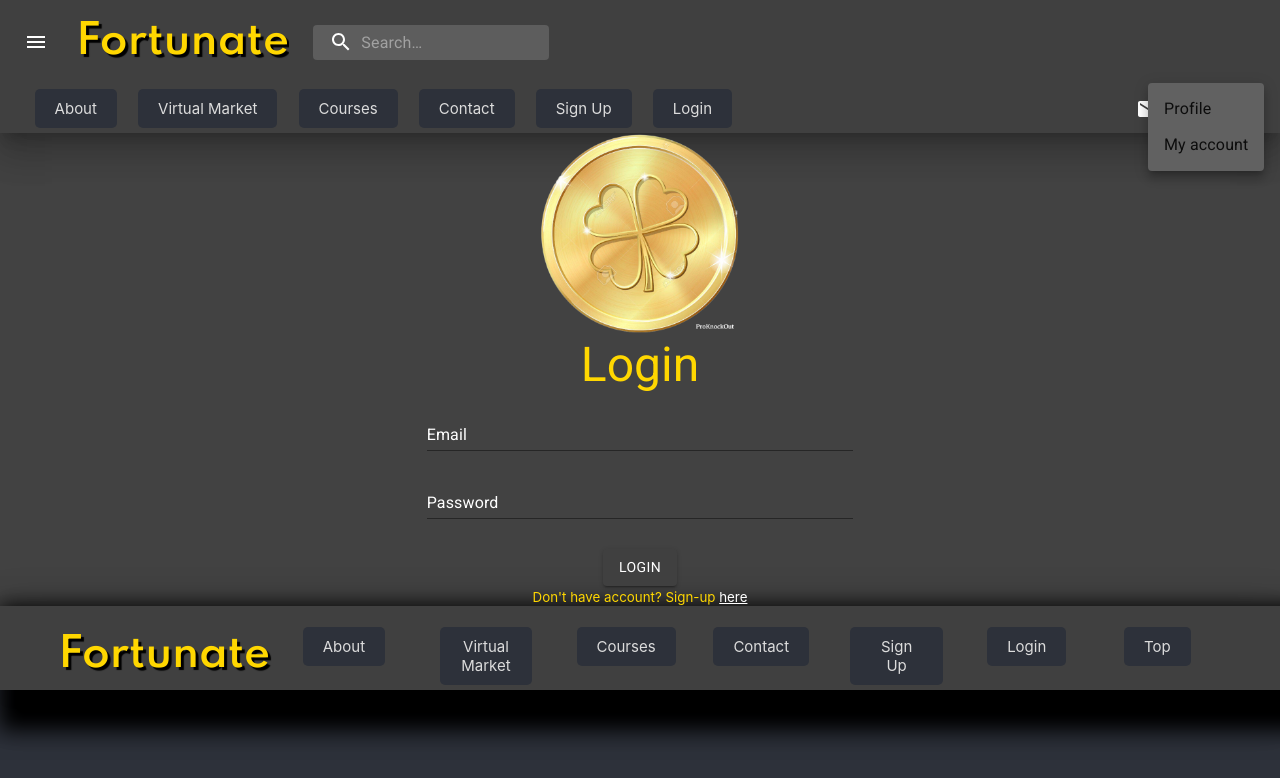
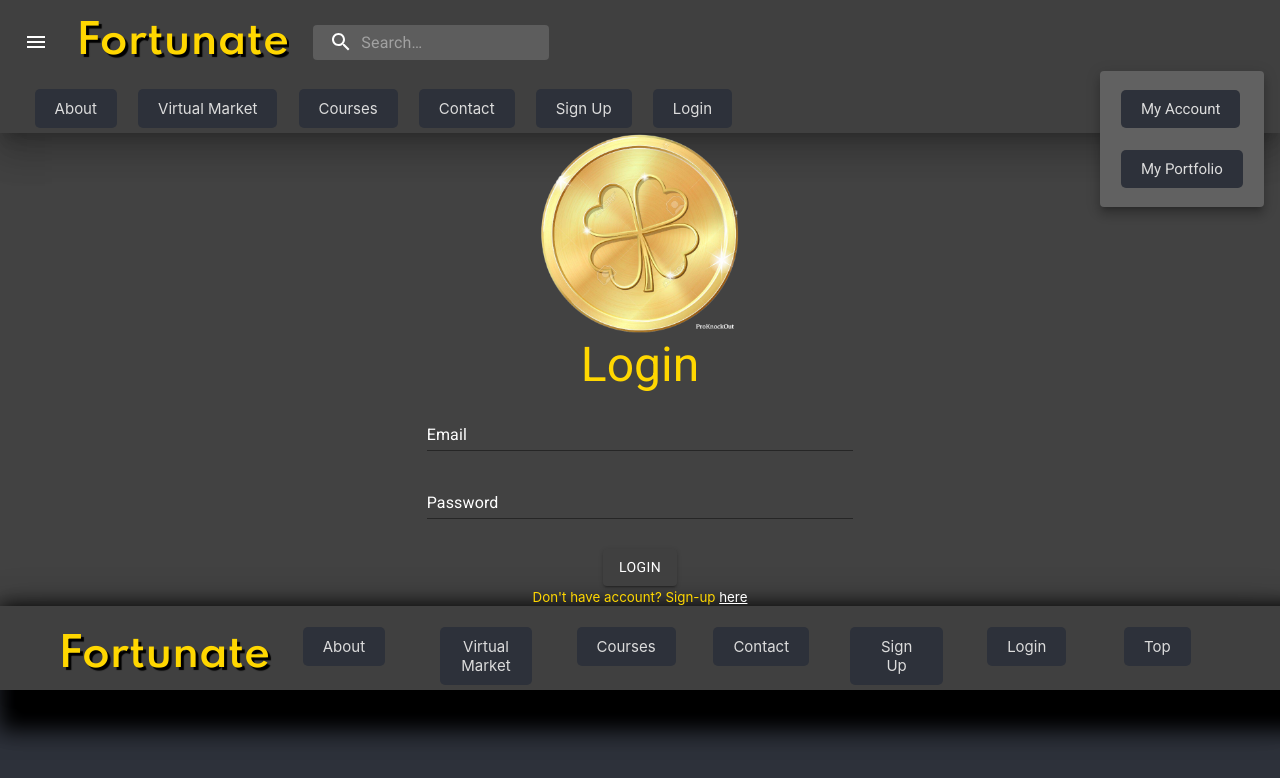
Before and after one commit to acm-projects/Fortunate, a React (Create React App) app in the folder frontend/fortunate/: page /login in a window 1280 px wide. Both pictures are taken after a click on the button 1244 px from the left and 108 px from the top of the page. Shown: the top 778 px of the page. Built offline with nearby package versions, Linux system fonts and the light colour scheme.

Commit message:
Added link to portfolio page to navbar account menu

```diff
--- a/frontend/fortunate/src/components/Header.js
+++ b/frontend/fortunate/src/components/Header.js
@@ -118,8 +118,16 @@ export default function Header() {
       open={isMenuOpen}
       onClose={handleMenuClose}
     >
-      <MenuItem onClick={handleMenuClose}>Profile</MenuItem>
-      <MenuItem onClick={handleMenuClose}>My account</MenuItem>
+    <MenuItem onClick={handleMenuClose}>
+        <Link to="/">
+            <Button text={"My Account"}></Button>
+        </Link>
+    </MenuItem>
+    <MenuItem onClick={handleMenuClose}>
+        <Link to="/portfolio">
+            <Button text={"My Portfolio"}></Button>
+        </Link>
+    </MenuItem>
     </Menu>
   );
 
```
